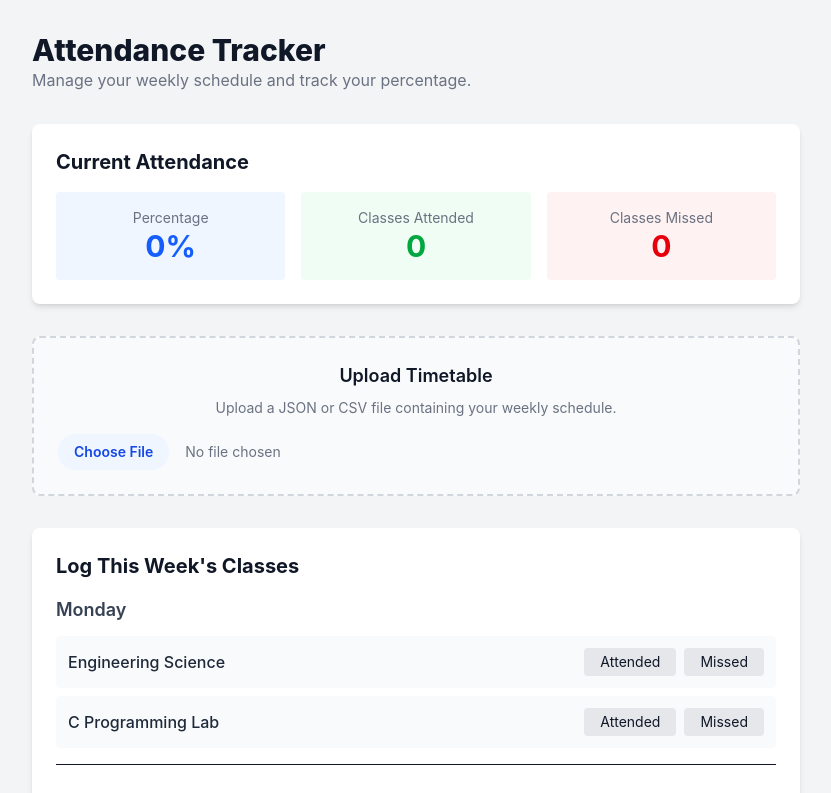
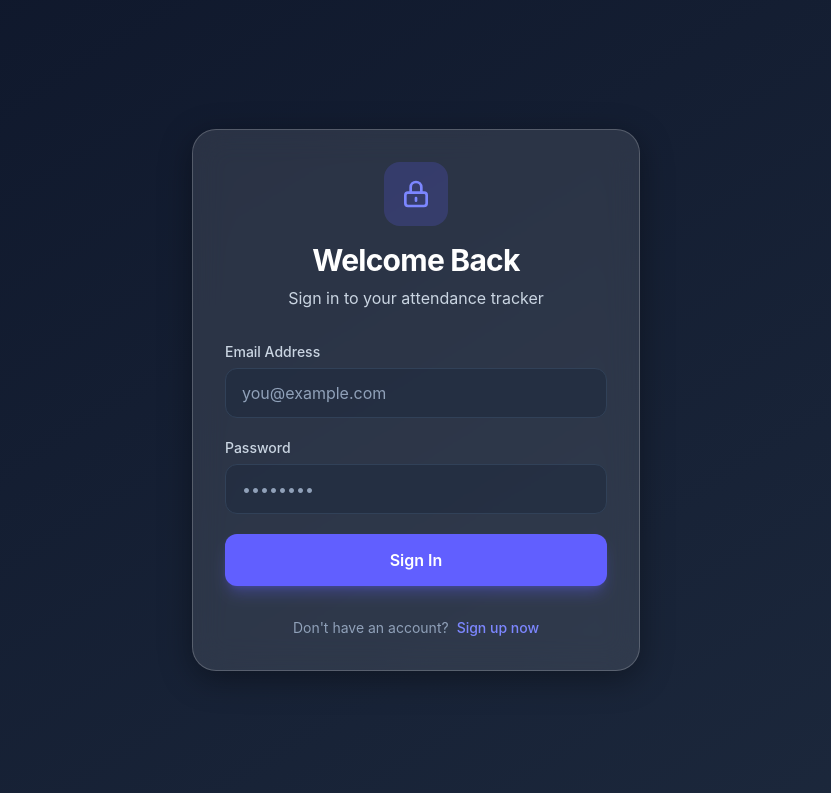
Before and after one commit to kartiknarang166-create/attendance-tracker, a React (Vite) app: page / in a window 1280 px wide. Shown: the top 793 px of the page, without its empty margins (224-1055 px from the left). Built offline with nearby package versions, Linux system fonts and the light colour scheme; no server answers; the database is empty.

Commit message:
Added auth setup

```diff
--- a/src/App.jsx
+++ b/src/App.jsx
@@ -1,18 +1,58 @@
-import React from 'react';
+import React, { useState, useEffect } from 'react';
 import { AttendanceProvider } from './context/AttendanceContext';
 import StatsCard from './components/Dashboard/StatsCard';
 import TimetableUpload from './components/Timetable/TimetableUpload';
 import DailyLogger from './components/Logger/DailyLogger';
+import Auth from './components/Auth/Auth';
+import { supabase } from './supabaseClient';
 
 const App = () => {
+  const [session, setSession] = useState(null);
+  const [loading, setLoading] = useState(true);
+
+  useEffect(() => {
+    supabase.auth.getSession().then(({ data: { session } }) => {
+      setSession(session);
+      setLoading(false);
+    });
+
+    const {
+      data: { subscription },
+    } = supabase.auth.onAuthStateChange((_event, session) => {
+      setSession(session);
+    });
+
+    return () => subscription.unsubscribe();
+  }, []);
+
+  if (loading) {
+    return (
+      <div className="min-h-screen flex items-center justify-center bg-slate-900">
+        <div className="animate-spin rounded-full h-12 w-12 border-b-2 border-indigo-500"></div>
+      </div>
+    );
+  }
+
+  if (!session) {
+    return <Auth />;
+  }
+
   return (
     <AttendanceProvider>
       <div className="min-h-screen bg-gray-100 p-8 font-sans text-gray-900">
         <div className="max-w-3xl mx-auto">
 
-          <header className="mb-8">
-            <h1 className="text-3xl font-extrabold text-gray-900">Attendance Tracker</h1>
-            <p className="text-gray-500">Manage your weekly schedule and track your percentage.</p>
+          <header className="mb-8 flex justify-between items-center">
+            <div>
+              <h1 className="text-3xl font-extrabold text-gray-900">Attendance Tracker</h1>
+              <p className="text-gray-500">Manage your weekly schedule and track your percentage.</p>
+            </div>
+            <button
+              onClick={() => supabase.auth.signOut()}
+              className="px-4 py-2 bg-white border border-gray-300 rounded-lg text-sm font-medium text-gray-700 hover:bg-gray-50 transition-colors shadow-sm focus:outline-none focus:ring-2 focus:ring-indigo-500 focus:ring-offset-2"
+            >
+              Sign Out
+            </button>
           </header>
 
           <StatsCard />
--- /dev/null
+++ b/src/components/Auth/Auth.jsx
@@ -0,0 +1,134 @@
+import React, { useState } from 'react';
+import { supabase } from '../../supabaseClient';
+
+const Auth = () => {
+  const [loading, setLoading] = useState(false);
+  const [email, setEmail] = useState('');
+  const [password, setPassword] = useState('');
+  const [isSignUp, setIsSignUp] = useState(false);
+  const [message, setMessage] = useState({ type: '', text: '' });
+
+  const handleAuth = async (e) => {
+    e.preventDefault();
+    setLoading(true);
+    setMessage({ type: '', text: '' });
+
+    try {
+      if (isSignUp) {
+        const { error } = await supabase.auth.signUp({
+          email,
+          password,
+        });
+        if (error) throw error;
+        setMessage({
+          type: 'success',
+          text: 'Success! Check your email for a confirmation link.',
+        });
+      } else {
+        const { error } = await supabase.auth.signInWithPassword({
+          email,
+          password,
+        });
+        if (error) throw error;
+        // Upon successful login, the session state in App.jsx will automatically update
+      }
+    } catch (error) {
+      setMessage({ type: 'error', text: error.message || 'An error occurred' });
+    } finally {
+      setLoading(false);
+    }
+  };
+
+  return (
+    <div className="min-h-screen flex items-center justify-center bg-gradient-to-br from-slate-900 to-slate-800 p-4">
+      <div className="w-full max-w-md bg-white/10 backdrop-blur-lg rounded-3xl shadow-[0_8px_32px_0_rgba(0,0,0,0.36)] border border-white/20 p-8">
+
+        <div className="text-center mb-8">
+          <div className="inline-flex items-center justify-center w-16 h-16 rounded-2xl bg-indigo-500/20 text-indigo-400 mb-4">
+            <svg xmlns="http://www.w3.org/2000/svg" className="h-8 w-8" fill="none" viewBox="0 0 24 24" stroke="currentColor" strokeWidth={2}>
+              <path strokeLinecap="round" strokeLinejoin="round" d="M12 15v2m-6 4h12a2 2 0 002-2v-6a2 2 0 00-2-2H6a2 2 0 00-2 2v6a2 2 0 002 2zm10-10V7a4 4 0 00-8 0v4h8z" />
+            </svg>
+          </div>
+          <h2 className="text-3xl font-bold text-white tracking-tight">
+            {isSignUp ? 'Create an Account' : 'Welcome Back'}
+          </h2>
+          <p className="text-slate-300 mt-2">
+            {isSignUp ? 'Sign up to start tracking attendance' : 'Sign in to your attendance tracker'}
+          </p>
+        </div>
+
+        {message.text && (
+          <div className={`mb-6 p-4 rounded-xl text-sm font-medium ${
+            message.type === 'error' ? 'bg-red-500/10 text-red-400 border border-red-500/20'
+            : 'bg-emerald-500/10 text-emerald-400 border border-emerald-500/20'
+          }`}>
+            {message.text}
+          </div>
+        )}
+
+        <form onSubmit={handleAuth} className="space-y-5">
+          <div>
+            <label className="block text-sm font-medium text-slate-300 mb-1.5" htmlFor="email">
+              Email Address
+            </label>
+            <input
+              id="email"
+              type="email"
+              value={email}
+              onChange={(e) => setEmail(e.target.value)}
+              className="w-full px-4 py-3 rounded-xl bg-slate-800/50 border border-slate-700 text-white placeholder-slate-400 focus:outline-none focus:ring-2 focus:ring-indigo-500 focus:border-transparent transition-all"
+              placeholder="you@example.com"
+              required
+            />
+          </div>
+
+          <div>
+            <label className="block text-sm font-medium text-slate-300 mb-1.5" htmlFor="password">
+              Password
+            </label>
+            <input
+              id="password"
+              type="password"
+              value={password}
+              onChange={(e) => setPassword(e.target.value)}
+              className="w-full px-4 py-3 rounded-xl bg-slate-800/50 border border-slate-700 text-white placeholder-slate-400 focus:outline-none focus:ring-2 focus:ring-indigo-500 focus:border-transparent transition-all"
+              placeholder="••••••••"
+              required
+            />
+          </div>
+
+          <button
+            type="submit"
+            disabled={loading}
+            className="w-full py-3.5 px-4 rounded-xl bg-indigo-500 hover:bg-indigo-600 text-white font-semibold shadow-lg shadow-indigo-500/30 focus:outline-none focus:ring-2 focus:ring-indigo-500 focus:ring-offset-2 focus:ring-offset-slate-900 transition-all disabled:opacity-70 disabled:cursor-not-allowed flex items-center justify-center"
+          >
+            {loading ? (
+              <svg className="animate-spin -ml-1 mr-3 h-5 w-5 text-white" xmlns="http://www.w3.org/2000/svg" fill="none" viewBox="0 0 24 24">
+                <circle className="opacity-25" cx="12" cy="12" r="10" stroke="currentColor" strokeWidth="4"></circle>
+                <path className="opacity-75" fill="currentColor" d="M4 12a8 8 0 018-8V0C5.373 0 0 5.373 0 12h4zm2 5.291A7.962 7.962 0 014 12H0c0 3.042 1.135 5.824 3 7.938l3-2.647z"></path>
+              </svg>
+            ) : isSignUp ? 'Sign Up' : 'Sign In'}
+          </button>
+        </form>
+
+        <div className="mt-8 text-center">
+          <p className="text-slate-400 text-sm">
+            {isSignUp ? 'Already have an account?' : "Don't have an account?"}
+            <button
+              onClick={() => {
+                setIsSignUp(!isSignUp);
+                setMessage({ type: '', text: '' });
+              }}
+              className="ml-2 text-indigo-400 hover:text-indigo-300 font-medium transition-colors focus:outline-none underline-offset-4 hover:underline"
+            >
+              {isSignUp ? 'Sign in instead' : 'Sign up now'}
+            </button>
+          </p>
+        </div>
+
+      </div>
+    </div>
+  );
+};
+
+export default Auth;
```
